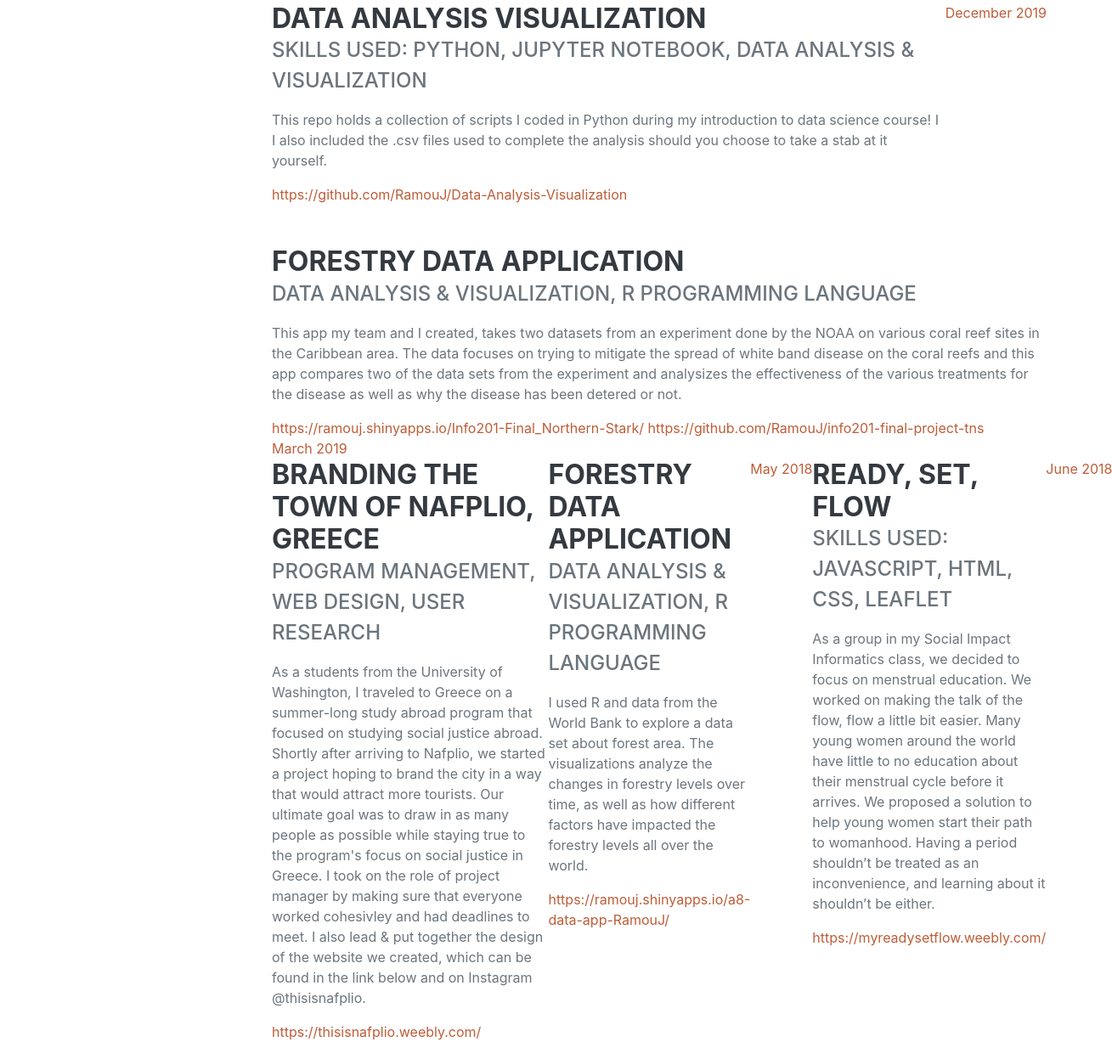
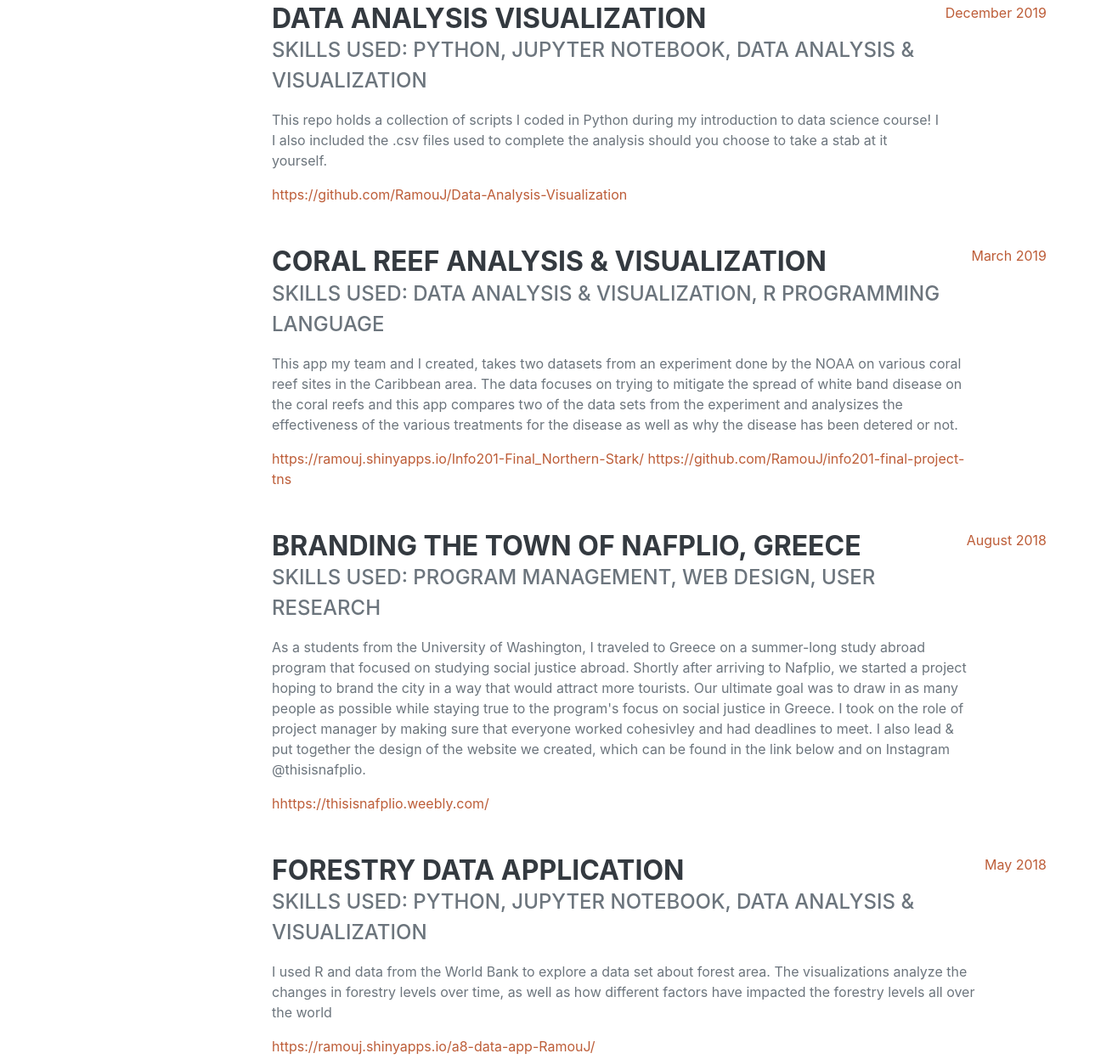
Before and after one commit to RamouJ/ramouj.github.io, a plain HTML site: page index.html in a window 1280 px wide. Shown: the part 4957-6204 px from the top of the page at 85% size, 1309 px wide, since content can reach past the window. Drawn offline with nearby package versions, Linux system fonts and the light colour scheme; a web font is replaced by a local one.

Commit message:
Update index.html

```diff
--- a/index.html
+++ b/index.html
@@ -211,43 +211,44 @@
                             <p>This repo holds a collection of scripts I coded in Python during my introduction to data science course! I I also included the .csv files used to complete the analysis should you choose to take a stab at it yourself.</p>
                             <a href="https://github.com/RamouJ/Data-Analysis-Visualization">https://github.com/RamouJ/Data-Analysis-Visualization</a>
                         </div>
-                        <div class="flex-shrink-0"><span class="text-primary">December 2019</span>
-                        </div>
+                        <div class="flex-shrink-0"><span class="text-primary">December 2019</span></div>
                     </div>
-                     <div class="flex-grow-1">
-                            <h3 class="mb-0">Forestry Data Application</h3>
-                            <div class="subheading mb-3">Data Analysis & Visualization, R programming language</div>
+                      <div class="d-flex flex-column flex-md-row justify-content-between mb-5">
+                        <div class="flex-grow-1">
+                            <h3 class="mb-0">CORAL REEF ANALYSIS & VISUALIZATION</h3>
+                            <div class="subheading mb-3">Skills Used: DATA ANALYSIS & VISUALIZATION, R PROGRAMMING LANGUAGE</div>
                             <p>This app my team and I created, takes two datasets from an experiment done by the NOAA on various coral reef sites in the Caribbean area. The data focuses on trying to mitigate the spread of white band disease on the coral reefs and this app compares two of the data sets from the experiment and analysizes the effectiveness of the various treatments for the disease as well as why the disease has been detered or not.</p>
                             <a href="https://ramouj.shinyapps.io/Info201-Final_Northern-Stark/">https://ramouj.shinyapps.io/Info201-Final_Northern-Stark/</a>
-                             <a href="https://github.com/RamouJ/info201-final-project-tns/">https://github.com/RamouJ/info201-final-project-tns</a>
+                            <a href="https://github.com/RamouJ/info201-final-project-tns">https://github.com/RamouJ/info201-final-project-tns</a>
                         </div>
-                        <div class="flex-shrink-0"><span class="text-primary"> March 2019</span>
+                        <div class="flex-shrink-0"><span class="text-primary">March 2019</span></div>
+                    </div>
+                      <div class="d-flex flex-column flex-md-row justify-content-between mb-5">
+                        <div class="flex-grow-1">
+                            <h3 class="mb-0">BRANDING THE TOWN OF NAFPLIO, GREECE</h3>
+                            <div class="subheading mb-3">Skills Used: PROGRAM MANAGEMENT, WEB DESIGN, USER RESEARCH</div>
+                            <p>As a students from the University of Washington, I traveled to Greece on a summer-long study abroad program that focused on studying social justice abroad. Shortly after arriving to Nafplio, we started a project hoping to brand the city in a way that would attract more tourists. Our ultimate goal was to draw in as many people as possible while staying true to the program's focus on social justice in Greece. I took on the role of project manager by making sure that everyone worked cohesivley and had deadlines to meet. I also lead & put together the design of the website we created, which can be found in the link below and on Instagram @thisisnafplio.</p>
+                            <a href="https://thisisnafplio.weebly.com/">hhttps://thisisnafplio.weebly.com/</a>
                         </div>
-                     <div class="d-flex flex-column flex-md-row justify-content-between mb-5">
+                        <div class="flex-shrink-0"><span class="text-primary">August 2018</span></div>
+                    </div>
+                      <div class="d-flex flex-column flex-md-row justify-content-between mb-5">
                         <div class="flex-grow-1">
-                            <h3 class="mb-0">Branding the town of Nafplio, Greece</h3>
-                            <div class="subheading mb-3">Program Management, Web Design, User Research</div>
-                            <p>As a students from the University of Washington, I traveled to Greece on a summer-long study abroad program that focused on studying social justice abroad. Shortly after arriving to Nafplio, we started a project hoping to brand the city in a way that would attract more tourists. Our ultimate goal was to draw in as many people as possible while staying true to the program's focus on social justice in Greece. I took on the role of project manager by making sure that everyone worked cohesivley and had deadlines to meet. I also lead & put together the design of the website we created, which can be found in the link below and on Instagram @thisisnafplio.</p>
-                            <a href="https://thisisnafplio.weebly.com/">https://thisisnafplio.weebly.com/</a>
-                        </div>
-                          <div class="d-flex flex-column flex-md-row justify-content-between mb-5">
-                        <div class="flex-grow-1">
-                            <h3 class="mb-0">Forestry Data Application</h3>
-                            <div class="subheading mb-3">Data Analysis & Visualization, R programming language</div>
-                            <p>I used R and data from the World Bank to explore a data set about forest area. The visualizations analyze the changes in forestry levels over time, as well as how different factors have impacted the forestry levels all over the world.</p>
+                            <h3 class="mb-0">FORESTRY DATA APPLICATION</h3>
+                            <div class="subheading mb-3">Skills Used: Python, Jupyter Notebook, Data Analysis & Visualization</div>
+                            <p>I used R and data from the World Bank to explore a data set about forest area. The visualizations analyze the changes in forestry levels over time, as well as how different factors have impacted the forestry levels all over the world</p>
                             <a href="https://ramouj.shinyapps.io/a8-data-app-RamouJ/">https://ramouj.shinyapps.io/a8-data-app-RamouJ/</a>
                         </div>
-                        <div class="flex-shrink-0"><span class="text-primary"> May 2018</span>
-                        </div>
-                        <div class="d-flex flex-column flex-md-row justify-content-between mb-5">
+                        <div class="flex-shrink-0"><span class="text-primary">May 2018</span></div>
+                    </div>
+                      <div class="d-flex flex-column flex-md-row justify-content-between mb-5">
                         <div class="flex-grow-1">
-                            <h3 class="mb-0">Ready, Set, Flow</h3>
-                            <div class="subheading mb-3">Skills Used: JavaScript, HTML, CSS, Leaflet</div>
+                            <h3 class="mb-0">READY, SET, FLOW</h3>
+                            <div class="subheading mb-3">SKILLS USED: JAVASCRIPT, HTML, CSS, LEAFLET</div>
                             <p>As a group in my Social Impact Informatics class, we decided to focus on menstrual education. We worked on making the talk of the flow, flow a little bit easier. Many young women around the world have little to no education about their menstrual cycle before it arrives. We proposed a solution to help young women start their path to womanhood. Having a period shouldn’t be treated as an inconvenience, and learning about it shouldn’t be either.</p>
                             <a href="https://myreadysetflow.weebly.com/">https://myreadysetflow.weebly.com/</a>
                         </div>
-                        <div class="flex-shrink-0"><span class="text-primary">June 2018</span>
-                        </div>
+                        <div class="flex-shrink-0"><span class="text-primary">December 2019</span></div>
                     </div>
                 </div>
             </section>
```
